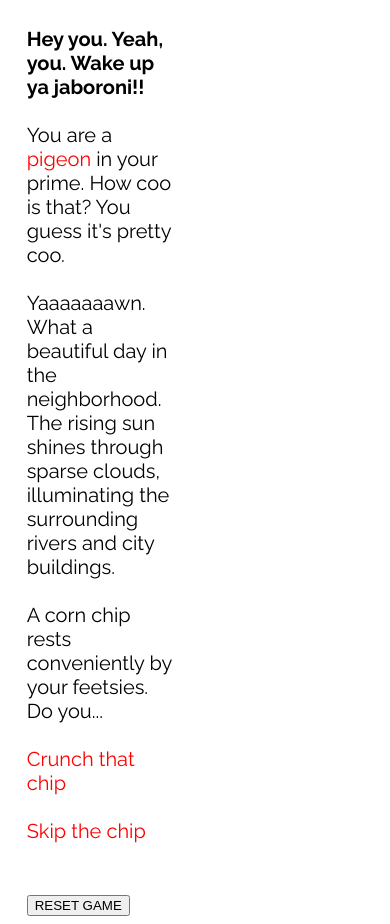
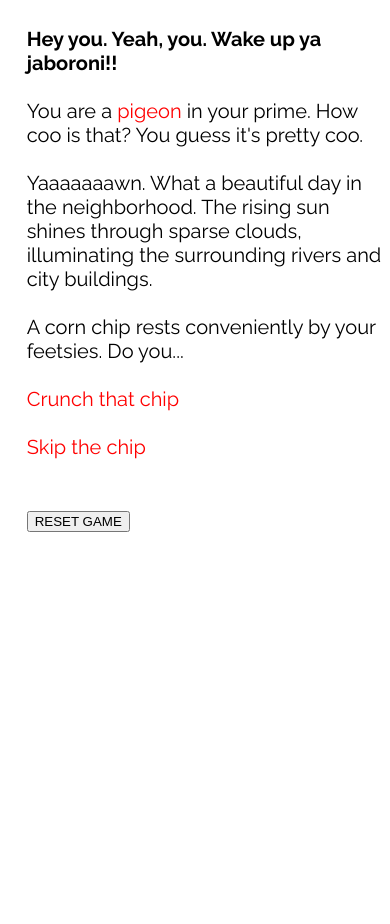
Before and after one commit to kristajg/pigeonburgh, a React (Create React App) app: page / in a window 390 px wide. After the commit the page ends 844 px from the top, so only its background shows below. Built offline with nearby package versions, Linux system fonts and the light colour scheme.

Commit message:
Fix mobile style

```diff
--- /dev/null
+++ b/now.json
@@ -0,0 +1,3 @@
+{
+  "name": "pigeonburgh"
+}
--- a/src/styles.js
+++ b/src/styles.js
@@ -6,6 +6,11 @@ export const Pigeonwrap = styled.div`
   max-width: 40%;
   font-family: 'Raleway';
   font-size: 20px;
+
+  @media (max-width: 800px) {
+    max-width: 100%;
+  }
+
 `;
 
 export const Option = styled.span`
```
